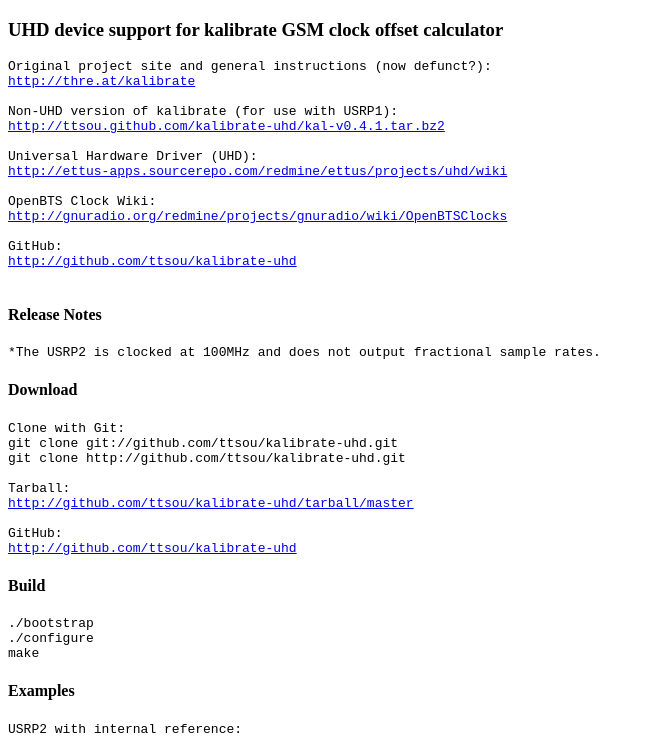
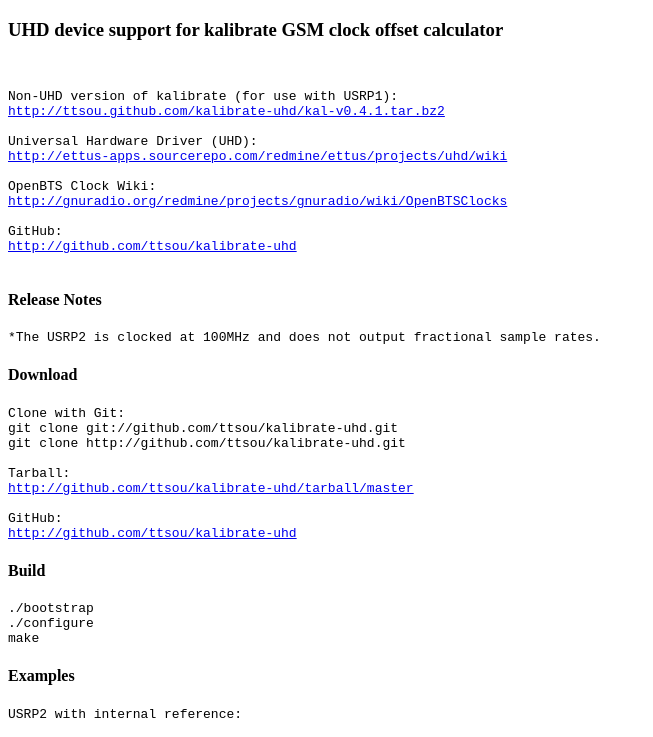
Before and after one commit to ttsou/kalibrate, a plain HTML site: page index.html in a window 1280 px wide. Shown: the top 737 px of the page, without its empty margins (0-653 px from the left). Drawn offline with Linux system fonts and the light colour scheme.

Commit message:
html: remove dead link to original site

```diff
--- a/index.html
+++ b/index.html
@@ -10,9 +10,8 @@
 <p>
 <h3>UHD device support for kalibrate GSM clock offset calculator</h3>
 <pre>
-Original project site and general instructions (now defunct?):
-<a href="http://thre.at/kalibrate">http://thre.at/kalibrate</a>
-
+<!-- Original project site and general instructions (now defunct?): -->
+<!-- <a href="http://thre.at/kalibrate">http://thre.at/kalibrate</a> -->
 Non-UHD version of kalibrate (for use with USRP1):
 <a href="http://ttsou.github.com/kalibrate-uhd/kal-v0.4.1.tar.bz2">http://ttsou.github.com/kalibrate-uhd/kal-v0.4.1.tar.bz2</a>
 
```
